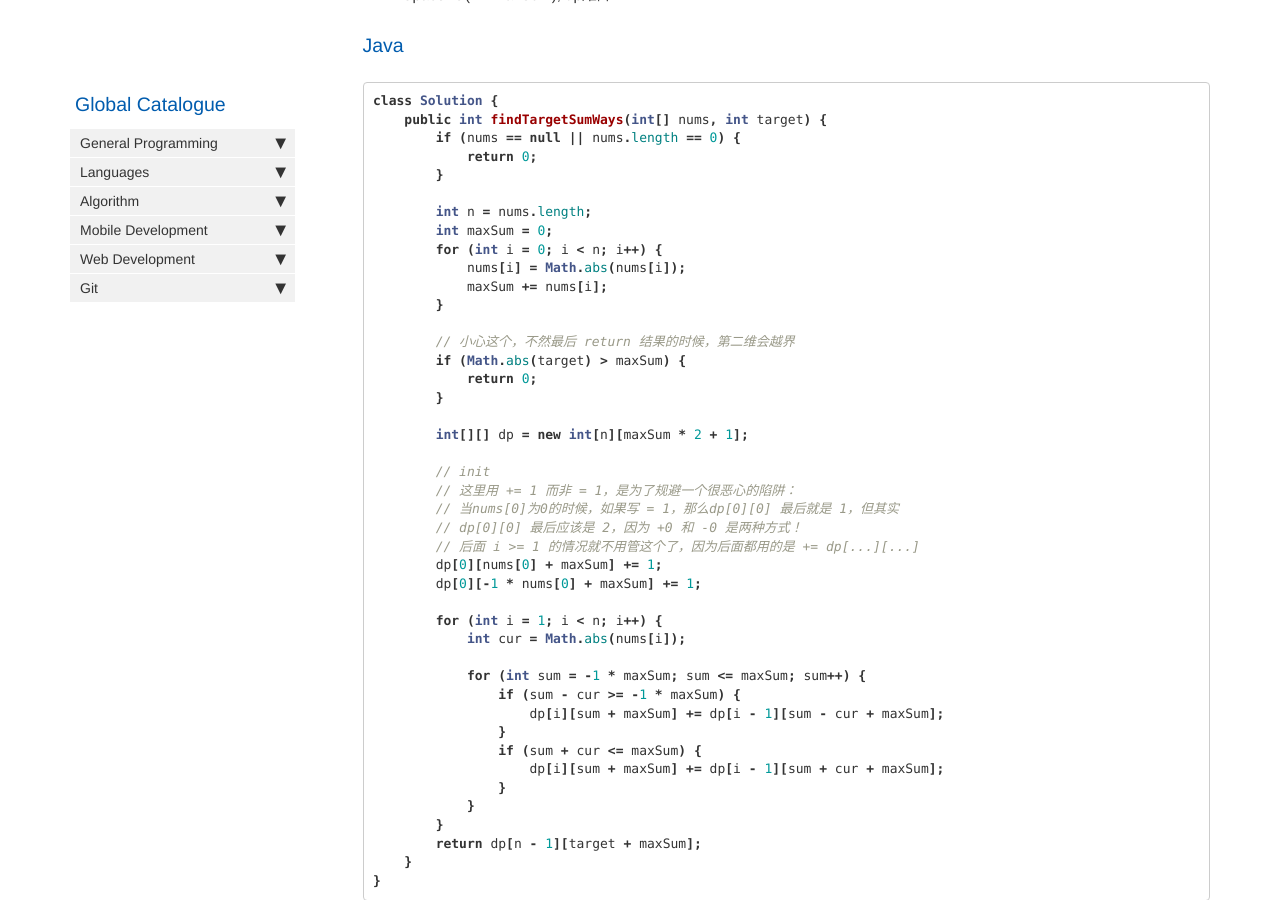
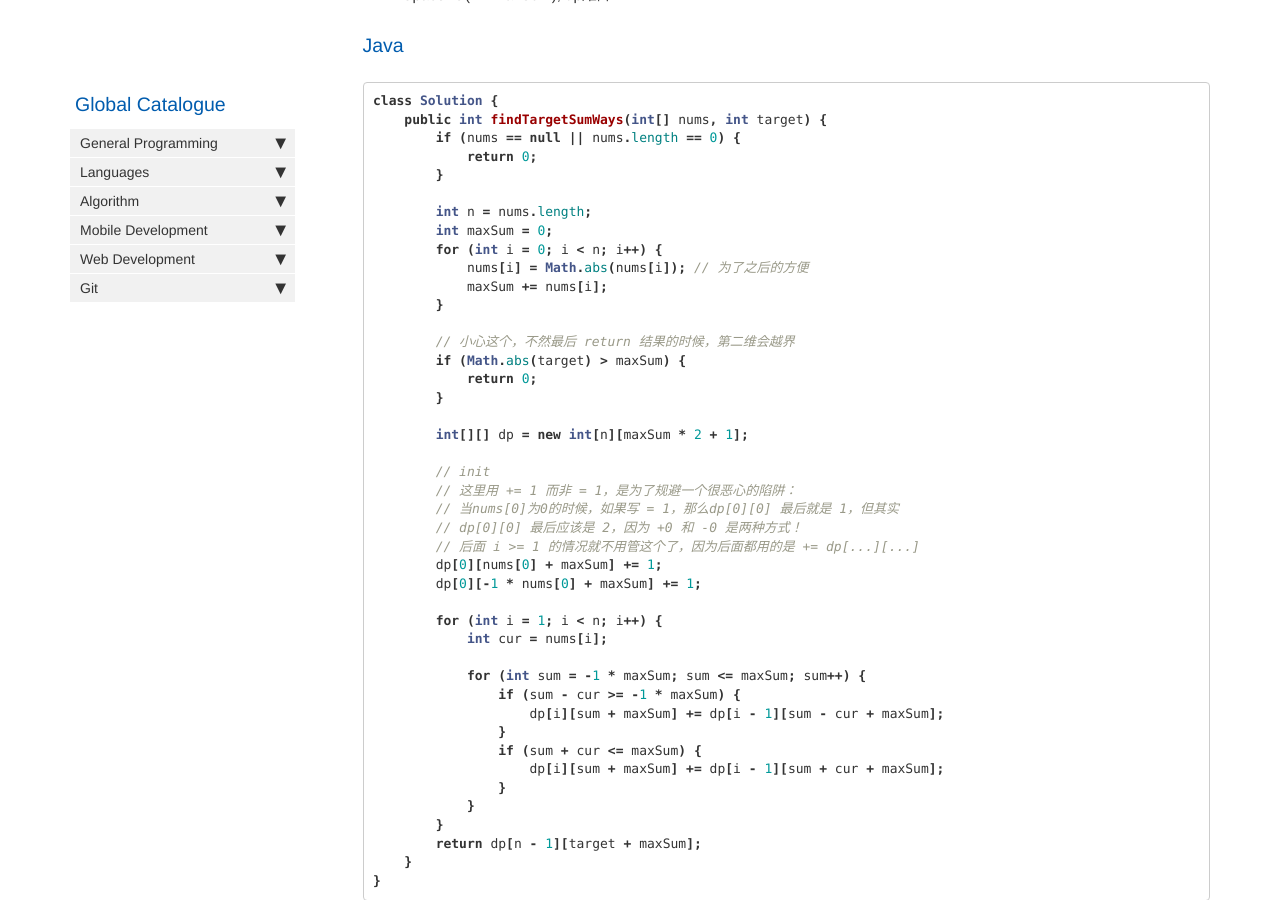
Before and after one commit to HungryOrc/hungryorc.github.io, a Jekyll site: the page built from pages/algorithm/algorithm_assign_plus_and_minus_symbols_to_intergers_to_meet_target_sum.md, in a window 1280 px wide and 900 px high, scrolled down 1394 px. Built offline with Jekyll 4.4.1, drawn with Linux system fonts in a browser that asks for light colours; nearby versions of some CDN libraries; comment, search, counter and statistics services are not loaded.

Commit message:
Update algorithm_assign_plus_and_minus_symbols_to_intergers_to_meet_target_sum.md

```diff
--- a/pages/algorithm/algorithm_assign_plus_and_minus_symbols_to_intergers_to_meet_target_sum.md
+++ b/pages/algorithm/algorithm_assign_plus_and_minus_symbols_to_intergers_to_meet_target_sum.md
@@ -67,7 +67,7 @@ class Solution {
         int n = nums.length;
         int maxSum = 0;
         for (int i = 0; i < n; i++) {
-            nums[i] = Math.abs(nums[i]);
+            nums[i] = Math.abs(nums[i]); // 为了之后的方便
             maxSum += nums[i];
         }
 
@@ -87,7 +87,7 @@ class Solution {
         dp[0][-1 * nums[0] + maxSum] += 1;
 
         for (int i = 1; i < n; i++) {
-            int cur = Math.abs(nums[i]);
+            int cur = nums[i];
 
             for (int sum = -1 * maxSum; sum <= maxSum; sum++) {
                 if (sum - cur >= -1 * maxSum) {
```
